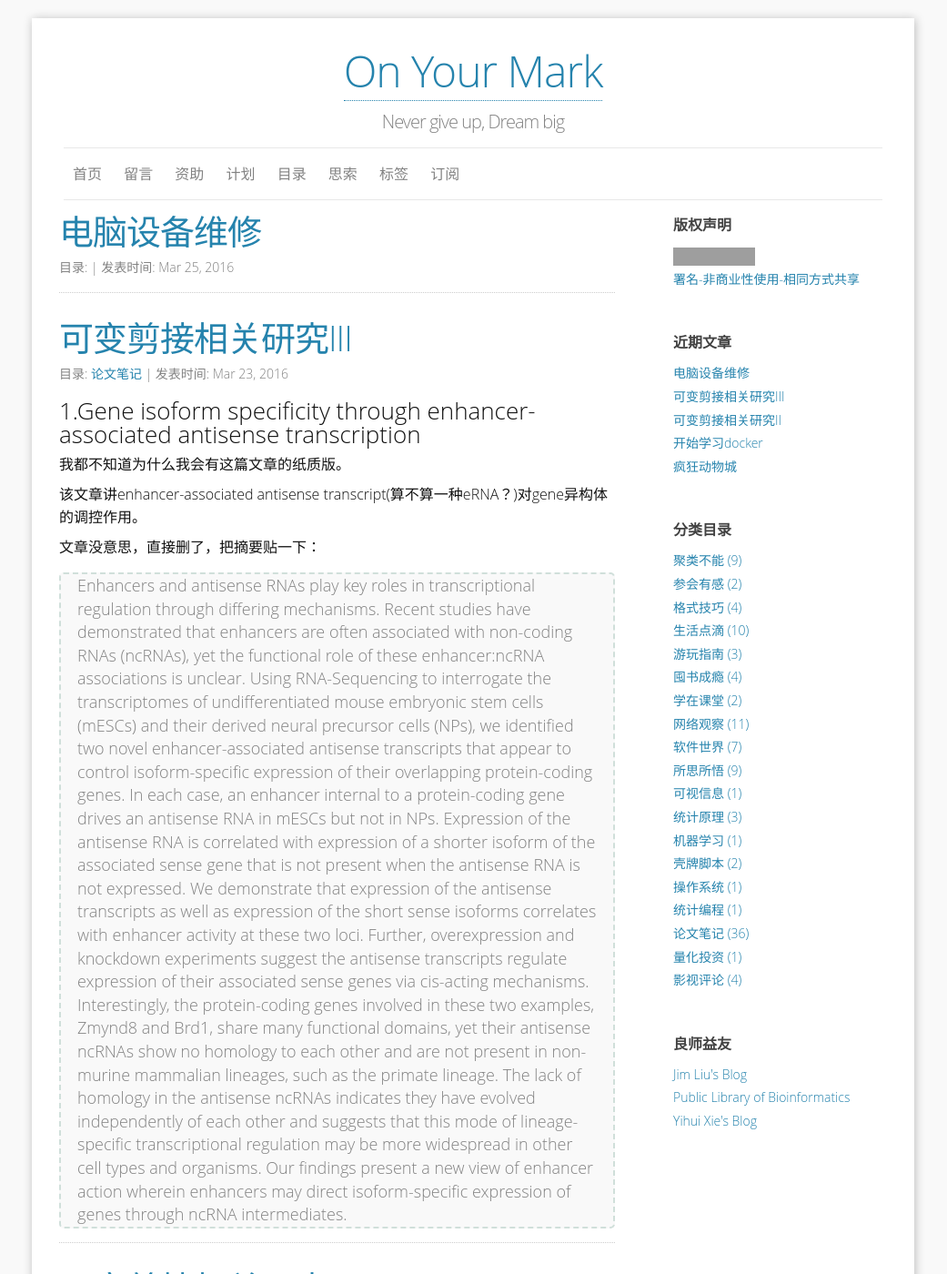
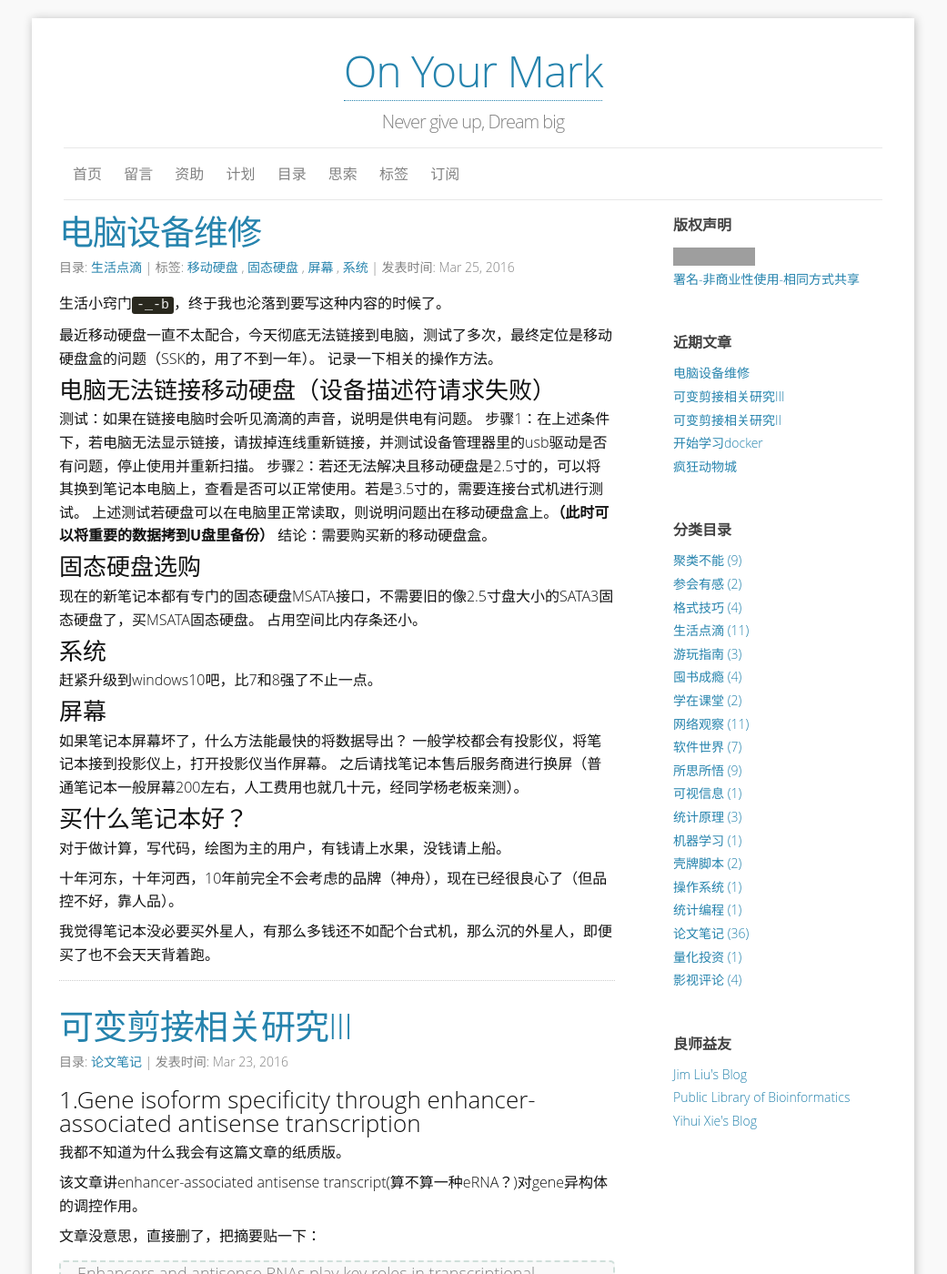
Before and after one commit to yulijia/cn, a Jekyll site: the page built from index.html, in a window 1280 px wide and 1400 px high. Shown: the whole window at 91% size, without its empty margins (120-1161 px from the left). Built offline with Jekyll 4.4.1, drawn with Linux system fonts in a browser that asks for light colours; some web fonts are replaced; formulas are drawn with MathJax 3; the list of posts is cut into pages by our own code; grey boxes are pictures that could not be loaded.

Commit message:
update(content)

```diff
--- a/_posts/2016-03-25-Computer-repair.md
+++ b/_posts/2016-03-25-Computer-repair.md
@@ -3,7 +3,47 @@ published: ture
 layout: post
 title: "电脑设备维修"
 author: Yu
-categories:
+categories: 生活点滴
 tags:
--
+- 移动硬盘
+- 固态硬盘
+- 屏幕
+- 系统
 ---
+
+
+生活小窍门`-_-b`，终于我也沦落到要写这种内容的时候了。
+
+最近移动硬盘一直不太配合，今天彻底无法链接到电脑，测试了多次，最终定位是移动硬盘盒的问题（SSK的，用了不到一年）。
+记录一下相关的操作方法。
+
+### 电脑无法链接移动硬盘（设备描述符请求失败）
+
+测试：如果在链接电脑时会听见滴滴的声音，说明是供电有问题。
+步骤1：在上述条件下，若电脑无法显示链接，请拔掉连线重新链接，并测试设备管理器里的usb驱动是否有问题，停止使用并重新扫描。
+步骤2：若还无法解决且移动硬盘是2.5寸的，可以将其换到笔记本电脑上，查看是否可以正常使用。若是3.5寸的，需要连接台式机进行测试。
+上述测试若硬盘可以在电脑里正常读取，则说明问题出在移动硬盘盒上。**（此时可以将重要的数据拷到U盘里备份）**
+结论：需要购买新的移动硬盘盒。
+
+### 固态硬盘选购
+
+现在的新笔记本都有专门的固态硬盘MSATA接口，不需要旧的像2.5寸盘大小的SATA3固态硬盘了，买MSATA固态硬盘。
+占用空间比内存条还小。
+
+### 系统
+
+赶紧升级到windows10吧，比7和8强了不止一点。
+
+### 屏幕
+
+如果笔记本屏幕坏了，什么方法能最快的将数据导出？
+一般学校都会有投影仪，将笔记本接到投影仪上，打开投影仪当作屏幕。
+之后请找笔记本售后服务商进行换屏（普通笔记本一般屏幕200左右，人工费用也就几十元，经同学杨老板亲测）。
+
+### 买什么笔记本好？
+
+对于做计算，写代码，绘图为主的用户，有钱请上水果，没钱请上船。
+
+十年河东，十年河西，10年前完全不会考虑的品牌（神舟），现在已经很良心了（但品控不好，靠人品）。
+
+我觉得笔记本没必要买外星人，有那么多钱还不如配个台式机，那么沉的外星人，即便买了也不会天天背着跑。
```
